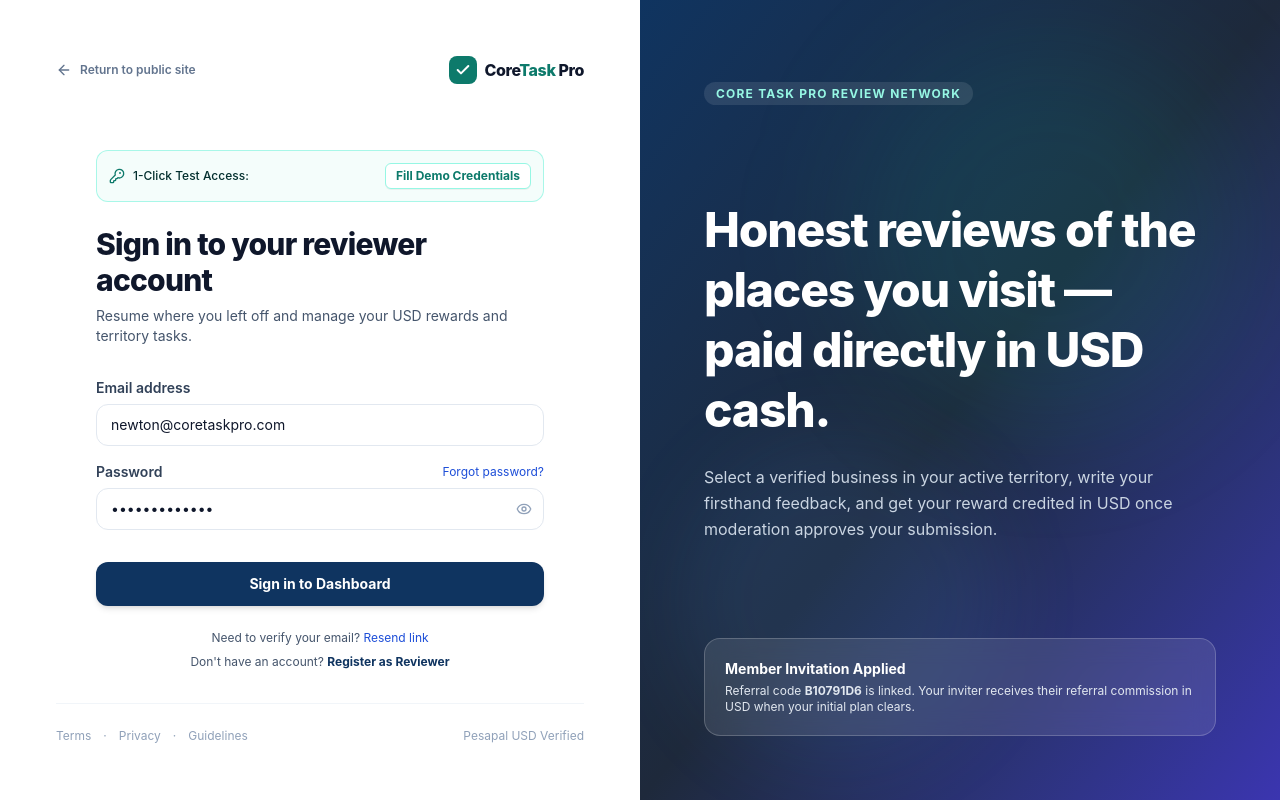
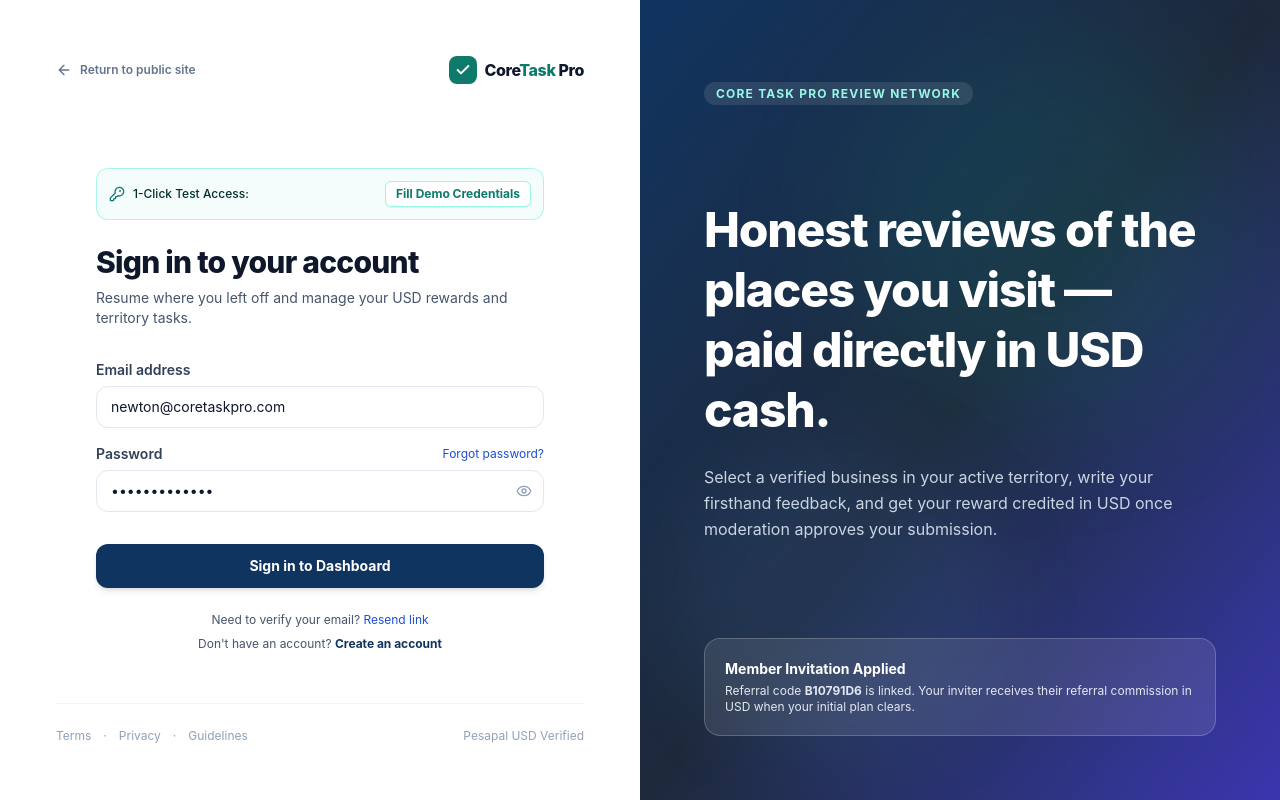
Before and after one commit to Null-source404/Fullstack-development, a React (Vite) app: page / in a window 1280 px wide. Both pictures are taken after a click on the button "Sign in". Built offline with nearby package versions, Linux system fonts and the light colour scheme.

Commit message:
refactor: simplify auth screen labels
Remove specific "Reviewer" terminology from authentication prompts to improve onboarding clarity and brand neutrality.

```diff
--- a/src/components/auth/AuthScreen.tsx
+++ b/src/components/auth/AuthScreen.tsx
@@ -150,7 +150,7 @@
 
           <div className="mb-8">
             <h2 className="text-2xl sm:text-3xl font-extrabold text-slate-900 tracking-tight">
-              {mode === 'login' ? 'Sign in to your reviewer account' : 'Create your reviewer account'}
+              {mode === 'login' ? 'Sign in to your account' : 'Create your account'}
             </h2>
             <p className="mt-2 text-sm text-slate-600">
               {mode === 'login'
@@ -286,7 +286,7 @@
               ) : mode === 'login' ? (
                 <span>Sign in to Dashboard</span>
               ) : (
-                <span>Create Reviewer Account</span>
+                <span>Create Account</span>
               )}
             </button>
 
@@ -314,7 +314,7 @@
                     }}
                     className="font-bold text-[#0F3460] hover:underline cursor-pointer"
                   >
-                    Register as Reviewer
+                    Create an account
                   </button>
                 </p>
               </>
```
